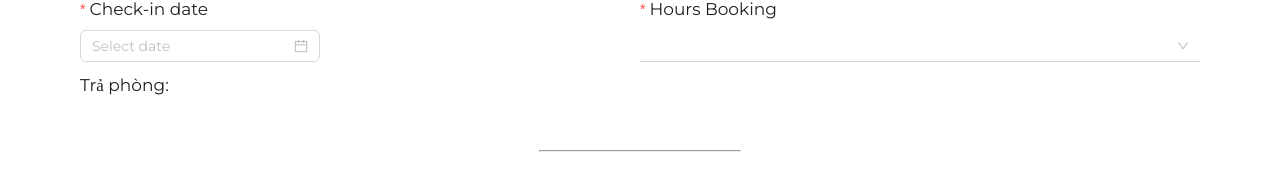
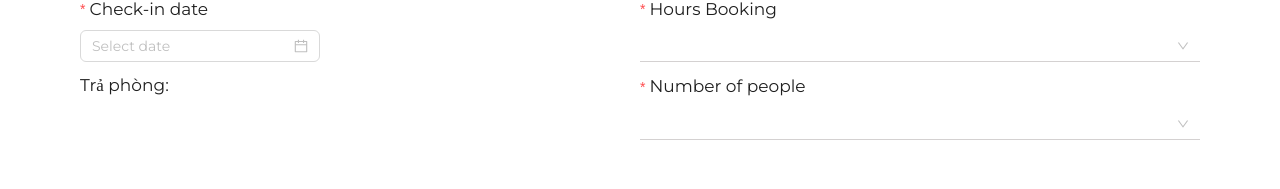
Before and after one commit to HoangTB/Mock_FE, a React (Create React App) app: page /booking in a window 1280 px wide. Shown: the part 1708-1897 px from the top of the page. Built offline with nearby package versions, Linux system fonts and the light colour scheme; a web font is replaced by a local one.

Commit message:
fix: update UI

```diff
--- a/src/pages/booking/index.tsx
+++ b/src/pages/booking/index.tsx
@@ -203,9 +203,22 @@ const BookingRoom = () => {
                       <Select options={hourOptions} onChange={handleHourChange} className={styles.inputStyleSelect} />
 
                     </Form.Item>
+                    <Form.Item
+                      name="NumberOfPeople"
+                      label={<span className={styles.labelStyle}>Number of people</span>}
+                      labelCol={{ span: 24 }}
+                      rules={[{ required: true, message: 'Please input number of people!!' }]}
+                    >
+                      <Select className={styles.inputStyleSelect}>
+                        <Select.Option value="1">1</Select.Option>
+                        <Select.Option value="2">2</Select.Option>
+                        <Select.Option value="3">3</Select.Option>
+                        <Select.Option value="4">4</Select.Option>
+                      </Select>
+
+                    </Form.Item>
                   </Col>
                 </Flex>
-
               </Col>
               <hr className={styles.border2}></hr>
             </Row>
```
